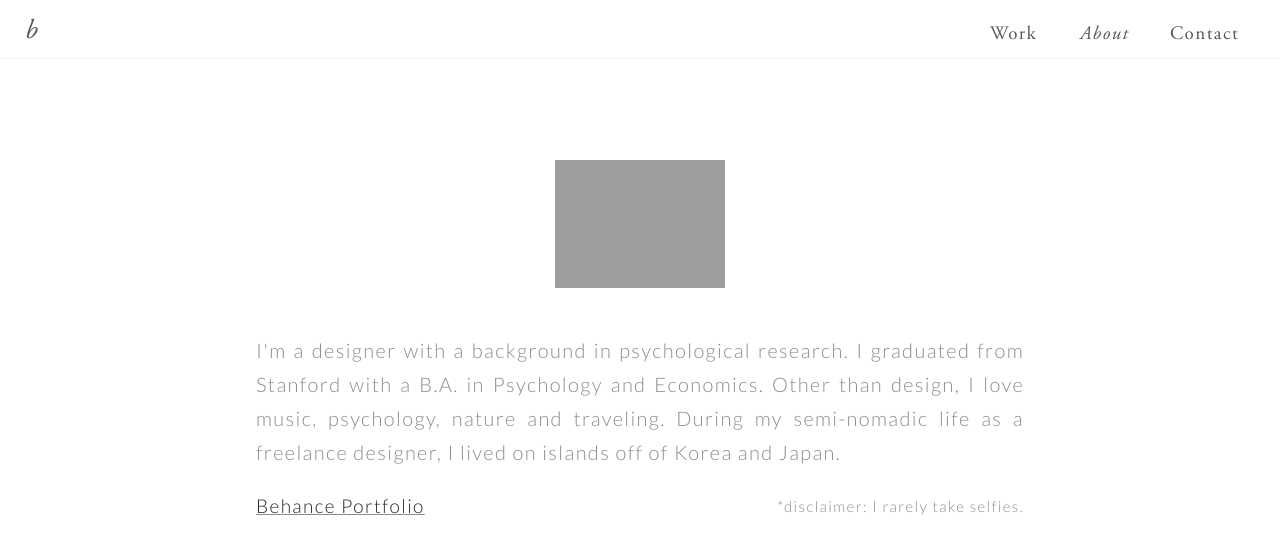
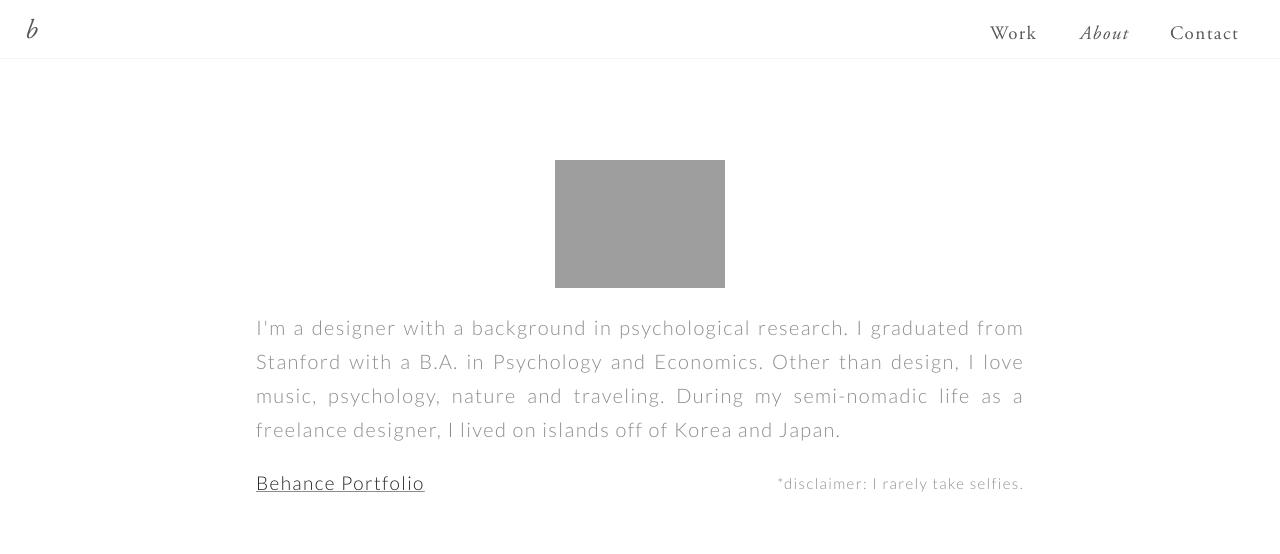
Before and after one commit to bkwon0402/bkwon0402.github.io, a Jekyll site: the page about.html, which Jekyll copies as it is, in a window 1280 px wide. Shown: the top 554 px of the page. Built offline with Jekyll 4.4.1, drawn with Linux system fonts in a browser that asks for light colours.

Commit message:
Update core.css

```diff
--- a/styles/core.css
+++ b/styles/core.css
@@ -901,7 +901,7 @@ div.newsletterredesign {
 
     margin-left: auto;
     margin-right: auto;
-    margin-bottom: 4%;
+    margin-bottom: 2%;
 }
 .behance {
     content: url('/images/behance.png');
```
